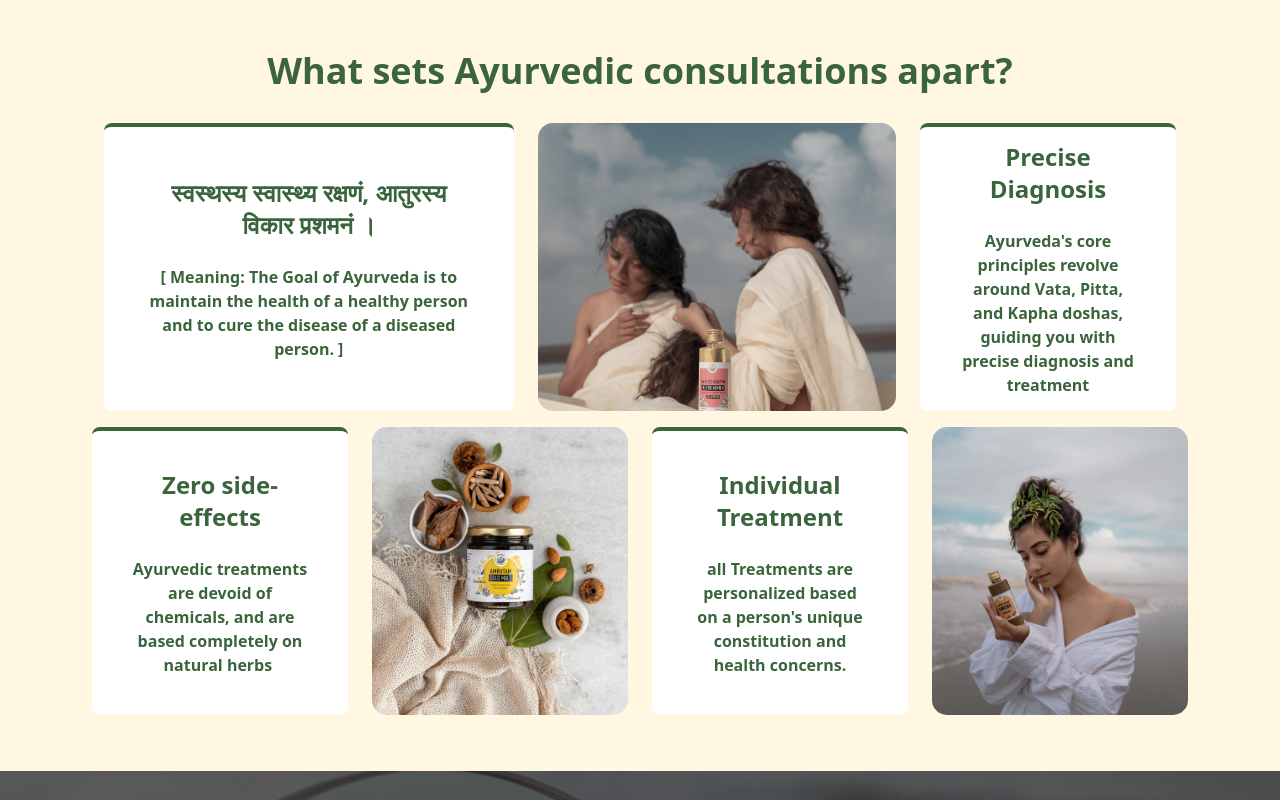
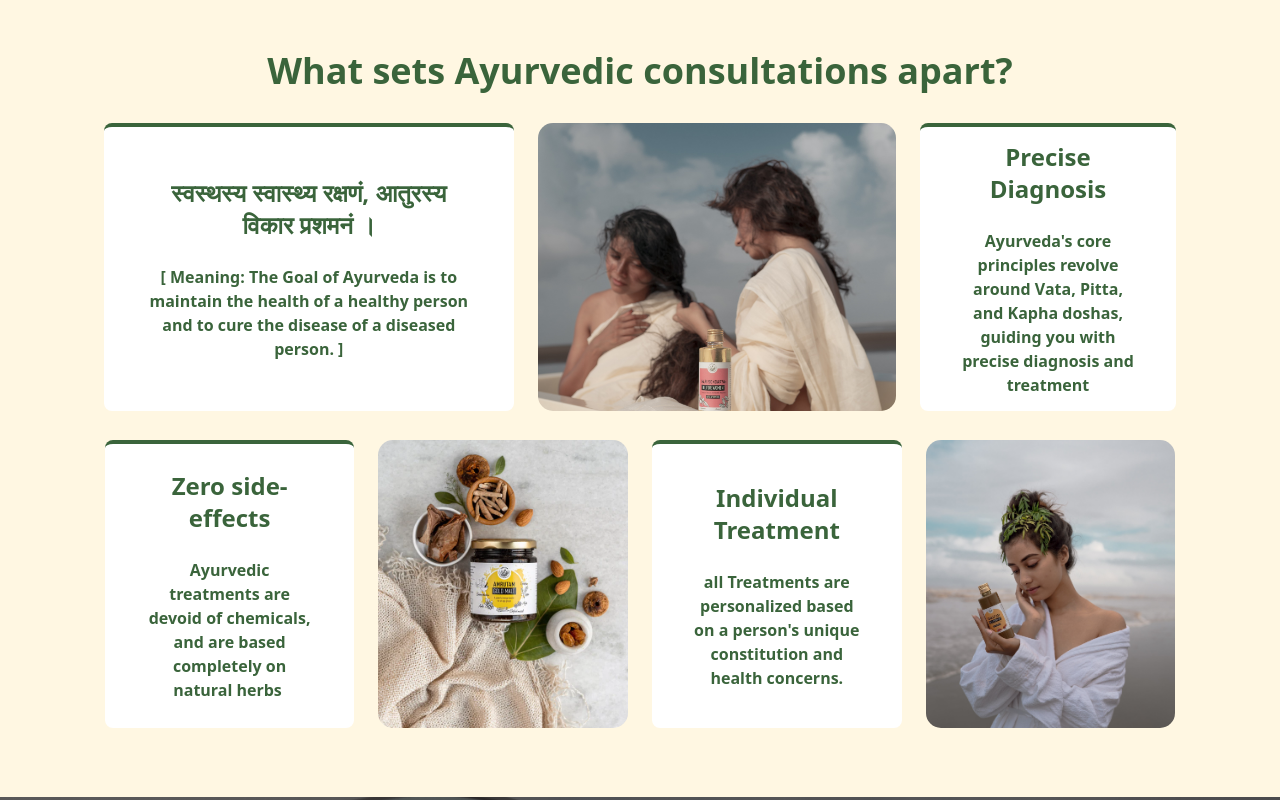
Before and after one commit to Surbhisinghal1234/ayurveda, a React (Vite) app: page / in a window 1280 px wide. Shown: the part 1800-2600 px from the top of the page. Built offline with nearby package versions, Linux system fonts and the light colour scheme.

Commit message:
updated customer section

```diff
--- a/src/components/AyurvedicConsultation/AyurvedicConsultation.jsx
+++ b/src/components/AyurvedicConsultation/AyurvedicConsultation.jsx
@@ -5,32 +5,35 @@ const AyurvedicConsultation = () => {
   return (
     <>
       <div className='bg-primary py-14 px-[1.5rem] sm:px-[3rem] lg:px-[4rem] xl:px-[8rem]'>
-
-        <h2 className='text-dark text-[2rem] font-semibold md:text-4xl mb-8 text-center md"font-bold'>What sets Ayurvedic consultations apart?</h2>
-        <div className=" flex flex-col gap-4 items-center text-dark">
+        <h2 className='text-dark text-[2rem] font-semibold md:text-4xl mb-8 text-center md:font-bold'>
+          What sets Ayurvedic consultations apart?
+        </h2>
+        <div className="flex flex-col gap-4 items-center text-dark">
           {cardData.map((row, rowIndex) => (
-            <div key={rowIndex} className=" flex flex-col md:flex-row gap-6 justify-center ">
+            <div
+              key={rowIndex}
+              className={`flex flex-col md:flex-row gap-6 justify-center ${row.rowStyle ? row.rowStyle : ''}`} // Adding padding here for row
+            >
               {row.cards.map((card, cardIndex) => (
                 <div
                   key={cardIndex}
                   className={`aspect-auto ${card.width}`}
                 >
-
-
                   {card.type === 'text' ? (
                     <>
-                      <div className="flex items-center rounded-lg px-6 lg:px-10 h-[18rem] md:h-[20rem] lg:h-[18rem] flex-col gap-6 bg-white justify-center border-t-4  border-dark" >
+                      <div className="flex items-center rounded-lg px-6 lg:px-10 h-[18rem] md:h-[20rem] lg:h-[18rem] flex-col gap-6 bg-white justify-center border-t-4 border-dark">
                         <div className='py-[3rem] flex flex-col gap-[1.5rem]'>
-
-                          <p className='font-semibold text-2xl text-center'> {card.heading}</p>
+                          <p className='font-semibold text-2xl text-center'>{card.heading}</p>
                           <p className="text-dark text-center font-semibold">{card.paragraph}</p>
                         </div>
-
                       </div>
                     </>
-
                   ) : (
-                    <img src={card.content} alt={`Card Image ${cardIndex}`} className="w-full h-[18rem] md:h-[20rem] lg:h-[18rem] aspect-square object-cover rounded-[15px]" />
+                    <img
+                      src={card.content}
+                      alt={`Card Image ${cardIndex}`}
+                      className="w-full h-[18rem] md:h-[20rem] lg:h-[18rem] aspect-square object-cover rounded-[15px]"
+                    />
                   )}
                 </div>
               ))}
@@ -38,9 +41,7 @@ const AyurvedicConsultation = () => {
           ))}
         </div>
       </div>
-
     </>
-
   )
 }
 
--- a/src/components/AyurvedicConsultation/CardData.js
+++ b/src/components/AyurvedicConsultation/CardData.js
@@ -53,6 +53,7 @@ export const cardData = [
                 content: img3,
                 width: "min-w-[25%]"
             }
-        ]
+        ],
+        rowStyle: "md:p-[.8rem]"
     }
 ]
--- a/src/components/ayurvedicApproach/AyurvedicApproach.jsx
+++ b/src/components/ayurvedicApproach/AyurvedicApproach.jsx
@@ -27,7 +27,7 @@ const AyurvedicApproach = () => {
           modules={[Pagination]}
           className="mySwiper ayurveda-swiper h-[10rem] "
           breakpoints={{
-            320: { slidesPerView: 1 },
+            0: { slidesPerView: 1 },
             640: { slidesPerView: 2 },
             1024: { slidesPerView: 4 }
           }}
--- a/src/components/customerStories/CustomerStories.jsx
+++ b/src/components/customerStories/CustomerStories.jsx
@@ -20,7 +20,7 @@ const CustomerStories = () => {
         modules={[Pagination]}
         className="mySwiper h-[10rem] "
         breakpoints={{
-          320: { slidesPerView: 1 },
+          0: { slidesPerView: 1 },
           640: { slidesPerView: 2 },
           1024: { slidesPerView: 3 }
         }}
@@ -36,7 +36,7 @@ const CustomerStories = () => {
               </div>
               <div className="px-6 pt-6 pb-10 gap-2 flex flex-col ">
                 <div className="flex justify-between">
-                  <div className='flex gap-4 '>
+                  <div className='flex items-center gap-4 sm:gap-1 md:gap-4 '>
                     <p className='w-10 h-10 sm:h-12 sm:w-12 bg-[#000000b8] rounded-full'></p>
                     <div className='flex flex-col items-start'>
                       <p className=" font-semibold text-[16px] sm:font-bold">{customer.name}</p>
--- a/src/components/experts/Experts.jsx
+++ b/src/components/experts/Experts.jsx
@@ -19,7 +19,7 @@ const Experts = () => {
             modules={[Pagination]}
             className="mySwiper h-[10rem] "
             breakpoints={{
-                320: { slidesPerView: 1 },
+                0: { slidesPerView: 1 },
                 640: { slidesPerView: 2 },
                 1024: { slidesPerView: 3 }
             }}
```
